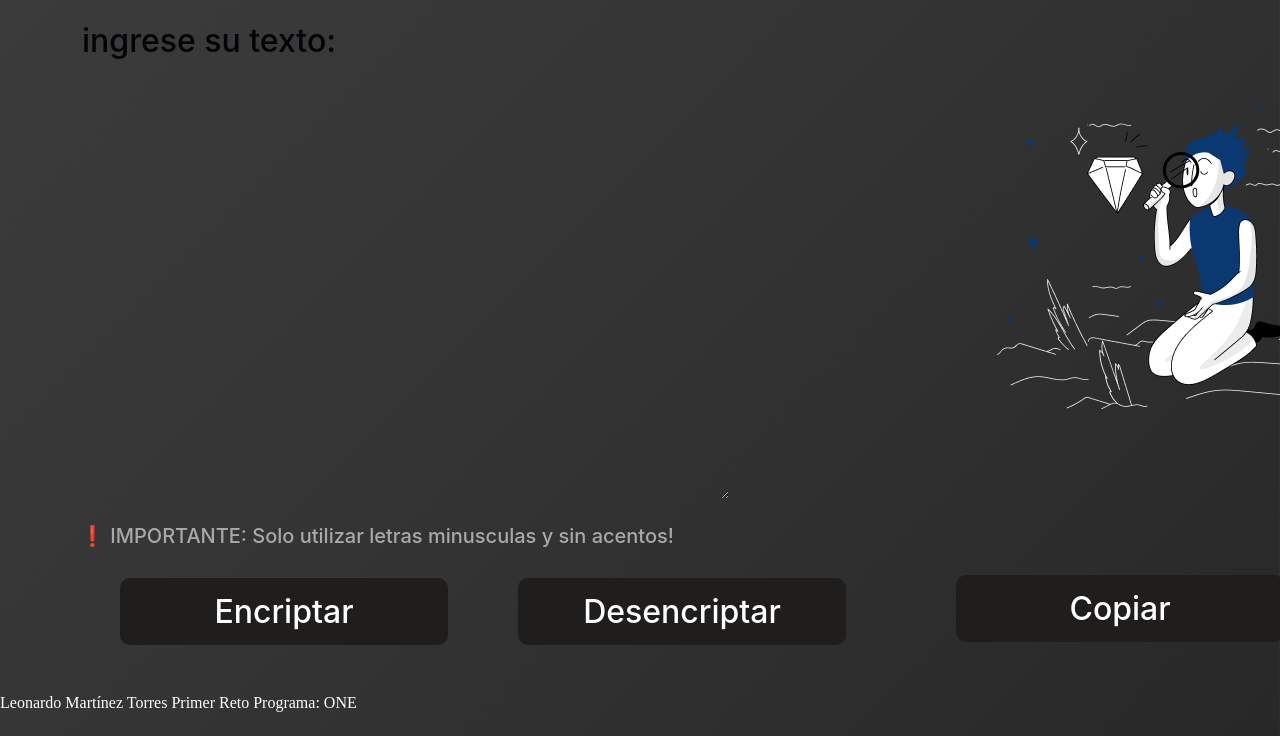
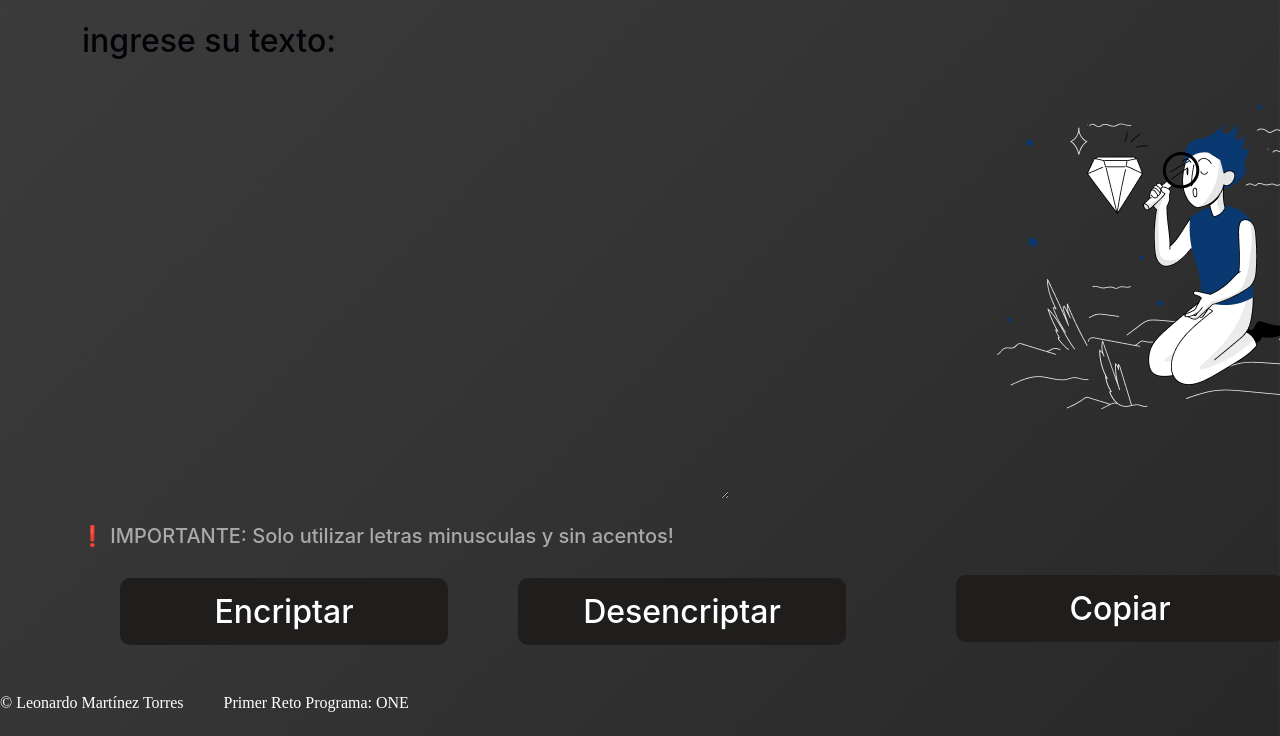
Before and after one commit to LeoOrVyus/Encriptador, a plain HTML site: page index.html in a window 1280 px wide. Shown: the part 144-880 px from the top of the page. Drawn offline with nearby package versions, Linux system fonts and the light colour scheme.

Commit message:
Update index.html

```diff
--- a/index.html
+++ b/index.html
@@ -48,7 +48,7 @@
     </main>
 <script src="script.js"></script>
 <footer>
-    <h2 class="pie">Leonardo Martínez Torres            Primer Reto             Programa:  ONE</h2>
+    <h2 class="pie"><strong> &#169; Leonardo Martínez Torres &nbsp;&nbsp;&nbsp;&nbsp;&nbsp;&nbsp;&nbsp;&nbsp; Primer Reto Programa: ONE </strong></h2>
 </footer>
 
 </body>
```
